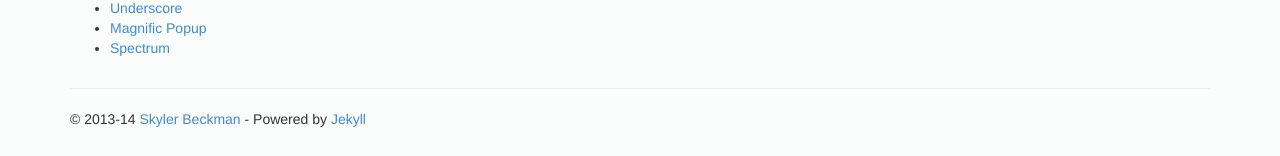
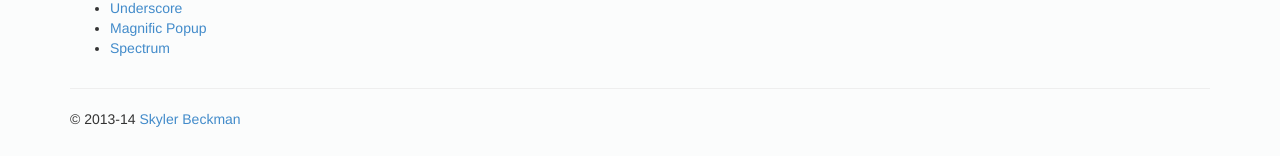
Before and after one commit to skylerb/Plug-X, a Jekyll site: the page built from index.html, in a window 1280 px wide and 900 px high, scrolled down 645 px. Shown: the part 741-897 px from the top of the window. Built offline with Jekyll 4.4.1, drawn with Linux system fonts in a browser that asks for light colours; nearby versions of some CDN libraries; Markdown is read by kramdown in place of the engine named in the settings.

Commit message:
Footer change

```diff
--- a/_layouts/default.html
+++ b/_layouts/default.html
@@ -108,7 +108,7 @@
 
 				<footer>
 					<p>&copy; 2013-14 <a href="http://skylerbeckman.com" target="_blank"><span itemprop="author" itemscope itemtype="http://schema.org/Person">
-<span itemprop="name">Skyler Beckman</span></span></a> - Powered by <a href="http://jekyllrb.com" target="_blank">Jekyll</a></p>
+<span itemprop="name">Skyler Beckman</span></span></a></p>
 				</footer>
 			</div> <!-- /container -->
 
```
